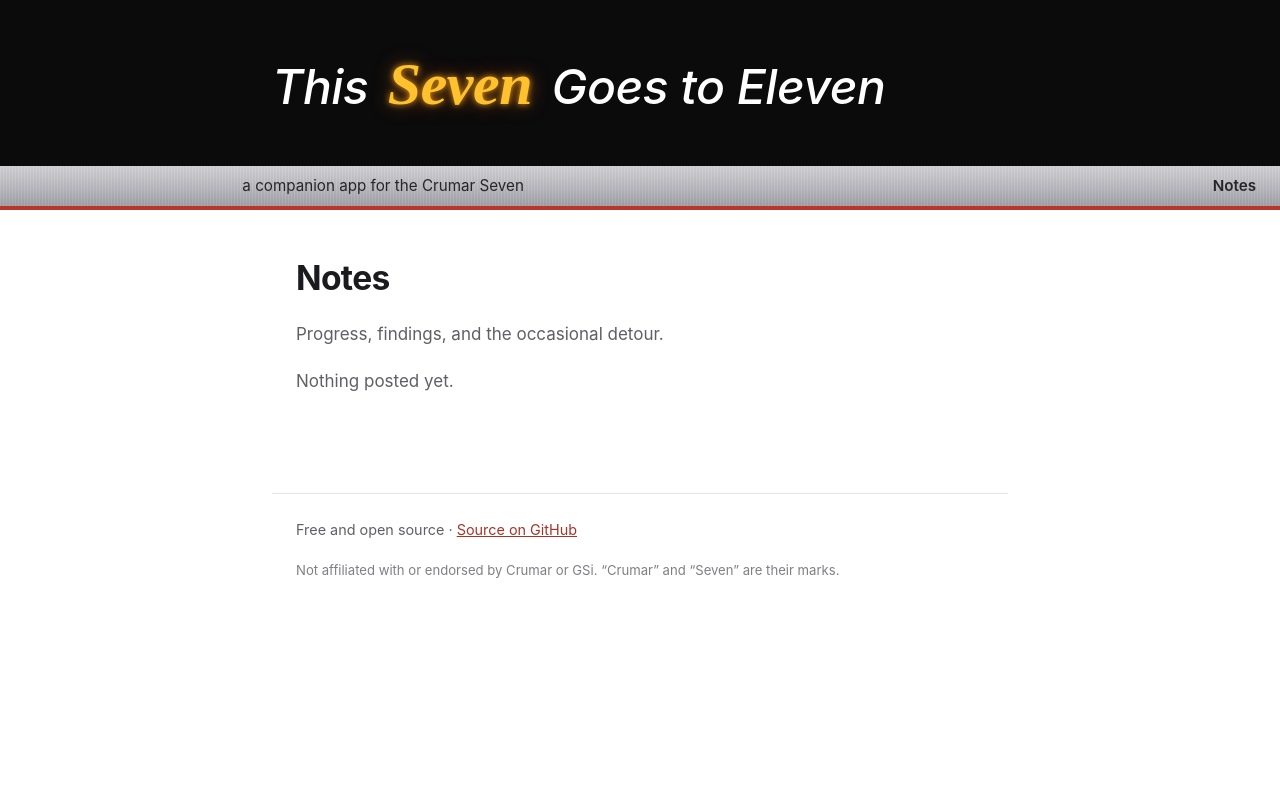
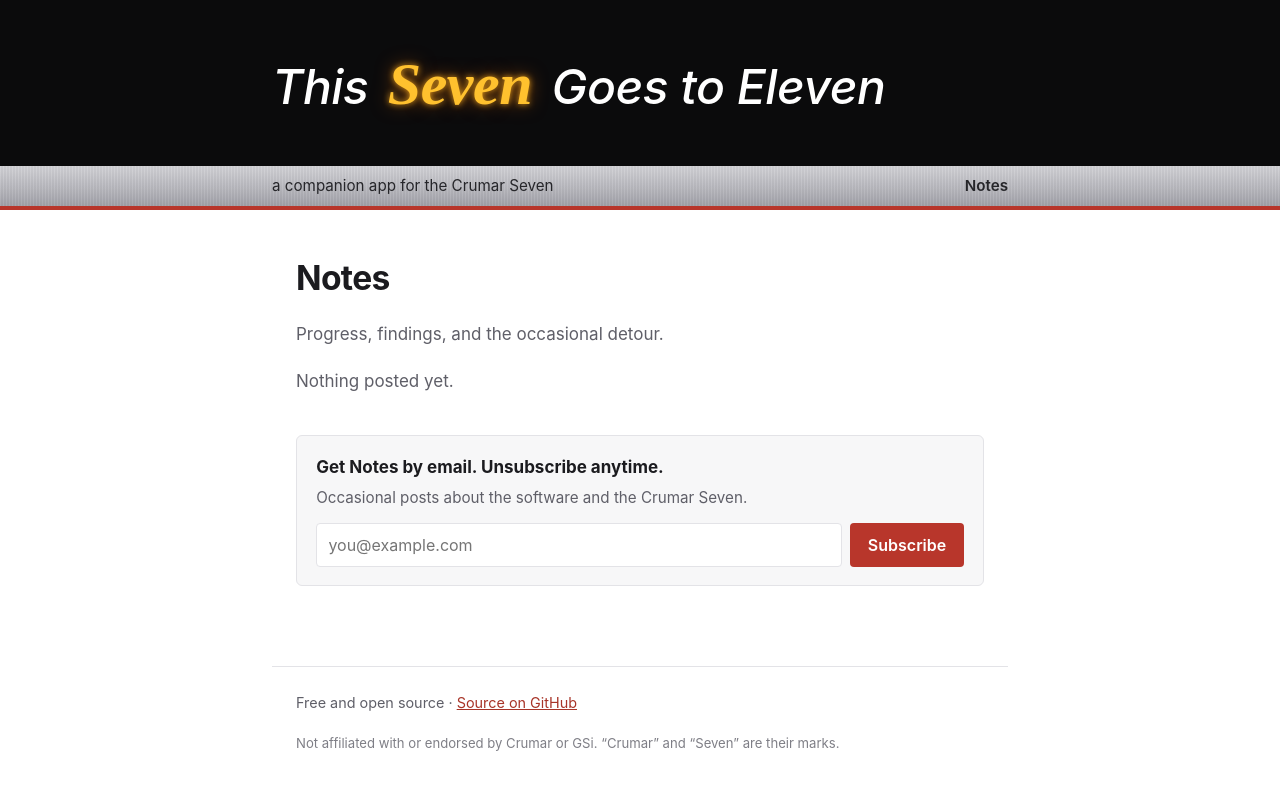
Before and after one commit to danielspils/this-seven-goes-to-eleven, a Jekyll site: the page built from docs/notes/index.html, in a window 1280 px wide. Shown: the top 790 px of the page. Built offline with Jekyll 4.4.1, drawn with Linux system fonts in a browser that asks for light colours.

Commit message:
Email subscribe form; align the strip with the page column
- Buttondown subscribe form on the Notes index and under every post,
  mirroring jx-3p.com's placement. The account slug is a placeholder
  until the new list exists — this is a separate list from jp-patches.
- The aluminium strip's tagline and Notes link now sit on the same
  46rem column as the copy below, instead of running to the window edge.

Co-Authored-By: Claude Fable 5 <noreply@anthropic.com>

```diff
--- /dev/null
+++ b/docs/_includes/subscribe-form.html
@@ -0,0 +1,11 @@
+<!-- Notes email-subscribe form (Buttondown). The account slug below must
+     match the Buttondown newsletter's username — a NEW list, separate from
+     jp-patches. Without JS this posts to Buttondown's hosted page. -->
+<form class="notes-subscribe" action="https://buttondown.com/api/emails/embed-subscribe/BUTTONDOWN_SLUG" method="post" target="_blank">
+  <div class="notes-subscribe-head">Get Notes by email. Unsubscribe anytime.</div>
+  <p class="notes-subscribe-sub">Occasional posts about the software and the Crumar Seven.</p>
+  <div class="notes-subscribe-row">
+    <input type="email" name="email" required placeholder="you@example.com" aria-label="Email address">
+    <button type="submit">Subscribe</button>
+  </div>
+</form>
--- a/docs/_layouts/default.html
+++ b/docs/_layouts/default.html
@@ -17,8 +17,10 @@
       <a class="wordmark" href="{{ '/' | relative_url }}">This <span class="seven">Seven</span> Goes to Eleven</a>
     </div>
     <div class="alum">
-      <span class="tagline">a companion app for the Crumar Seven</span>
-      <nav><a href="{{ '/notes/' | relative_url }}">Notes</a></nav>
+      <div class="alum-inner">
+        <span class="tagline">a companion app for the Crumar Seven</span>
+        <nav><a href="{{ '/notes/' | relative_url }}">Notes</a></nav>
+      </div>
     </div>
   </header>
   <main>{{ content }}</main>
--- a/docs/_layouts/post.html
+++ b/docs/_layouts/post.html
@@ -6,3 +6,4 @@ layout: default
   <p class="post-date"><time datetime="{{ page.date | date_to_xmlschema }}">{{ page.date | date: "%-d %B %Y" }}</time></p>
   {{ content }}
 </article>
+{% include subscribe-form.html %}
--- a/docs/assets/css/style.css
+++ b/docs/assets/css/style.css
@@ -40,19 +40,41 @@ main { max-width: 46rem; margin: 0 auto; padding: 0 1.5rem 5rem; }
   text-shadow: 0 0 6px rgba(255, 176, 32, .85), 0 0 18px rgba(255, 120, 0, .5);
 }
 .alum {
-  display: flex; align-items: baseline; gap: 1rem;
   border-bottom: 4px solid var(--felt);
   background:
     repeating-linear-gradient(90deg, rgba(255,255,255,.05) 0 1px, rgba(0,0,0,.035) 1px 3px),
     linear-gradient(180deg, #d3d3d7 0%, #b9b9bf 55%, #a2a2a9 100%);
   padding: .45rem 1.5rem;
 }
-.alum .tagline, .alum nav {
-  max-width: 46rem; color: #26262a; font-size: .95rem;
+/* Strip contents sit on the same column as the page copy below. */
+.alum-inner {
+  display: flex; align-items: baseline; gap: 1rem;
+  max-width: 46rem; margin: 0 auto;
+  color: #26262a; font-size: .95rem;
 }
-.alum .tagline { flex: 1; margin: 0 auto; }
+.alum .tagline { flex: 1; }
 .alum nav a { color: #26262a; text-decoration: none; font-weight: 600; }
 .alum nav a:hover { color: #000; }
+
+/* Subscribe form — Notes index and the foot of each post. */
+.notes-subscribe {
+  background: var(--raised); border: 1px solid var(--line); border-radius: 6px;
+  padding: 1.1rem 1.2rem; margin: 2.5rem 0 0;
+}
+.notes-subscribe-head { font-weight: 700; margin-bottom: .2rem; }
+.notes-subscribe-sub { color: var(--muted); font-size: .95rem; margin: 0 0 .8rem; }
+.notes-subscribe-row { display: flex; gap: .5rem; flex-wrap: wrap; }
+.notes-subscribe input {
+  flex: 1; min-width: 12rem; font: inherit; font-size: 1rem;
+  padding: .5rem .7rem; border: 1px solid var(--line); border-radius: 4px;
+  background: #fff; color: var(--text);
+}
+.notes-subscribe button {
+  font: inherit; font-size: 1rem; font-weight: 600; cursor: pointer;
+  padding: .5rem 1.1rem; border: none; border-radius: 4px;
+  background: var(--felt); color: #fff;
+}
+.notes-subscribe button:hover { filter: brightness(1.08); }
 
 h1 { font-size: 2.1rem; line-height: 1.2; letter-spacing: -.02em; margin: 0 0 1.4rem; }
 h2 {
--- a/docs/notes/index.html
+++ b/docs/notes/index.html
@@ -16,3 +16,4 @@ title: Notes
 {% else %}
 <p class="muted">Nothing posted yet.</p>
 {% endif %}
+{% include subscribe-form.html %}
```
